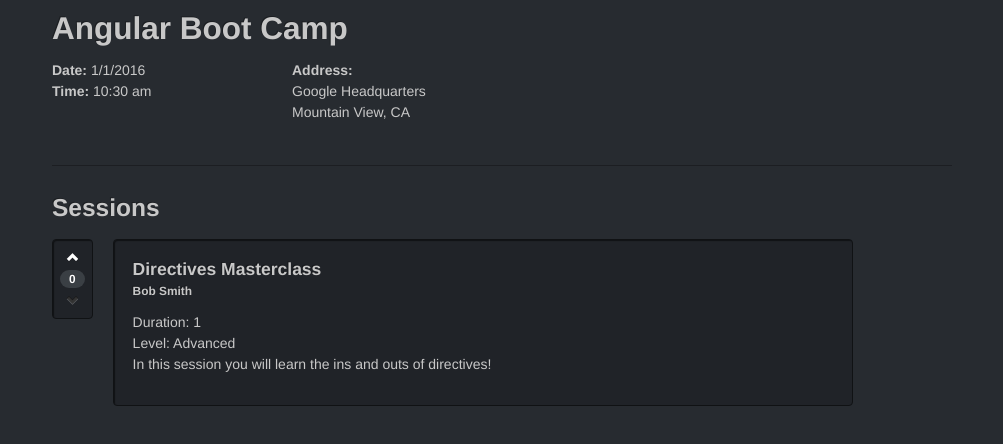
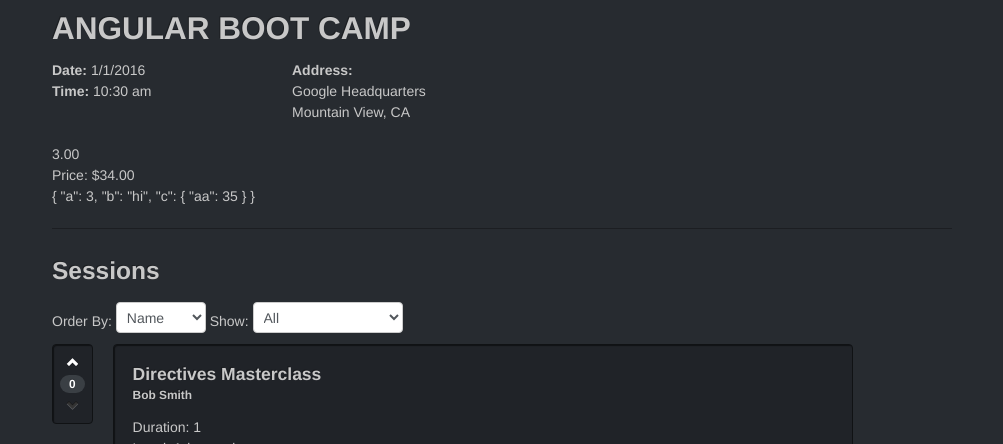
Before and after one commit to tomenden/learningAngular, a website: page app/EventDetails.html in a window 1280 px wide. Shown: the part 299-743 px from the top of the page, without its empty margins (138-1141 px from the left). Drawn offline with Linux system fonts and the light colour scheme.

Commit message:
built-in filters

```diff
--- a/app/EventDetails.html
+++ b/app/EventDetails.html
@@ -17,9 +17,10 @@
     </div>
     <div ng-controller="EventController" style="padding-left: 20px; padding-right: 20px">
         <img ng-src="{{event.imageUrl}}" alt="{{event.name}}"/>
+
         <div class="row">
             <div class="spann11">
-                <h2>{{event.name}}</h2>
+                <h2>{{event.name | uppercase}}</h2>
             </div>
         </div>
 
@@ -38,11 +39,28 @@
             </div>
         </div>
 
+        <div>{{3 | number:2}}</div>
+        <div>Price: {{34 | currency}}</div>
+        <div>{{ {a:3, b:'hi', c:{aa:35} } | json}}</div>
         <hr/>
 
         <h3>Sessions</h3>
+        Order By:
+        <select ng-model="sortorder" class="input-small">
+            <option selected value="name">Name</option>
+            <option value="-upVoteCount">Votes</option>
+        </select>
+        Show:
+        <select ng-model="query.level" class="input-medium">
+            <option selected value="">All</option>
+            <option value="introductory">Introductory</option>
+            <option value="intermediate">Intermediate</option>
+            <option value="advanced">Advanced</option>
+        </select>
+
+
         <ul class="thumbnails">
-            <li ng-repeat="session in event.sessions">
+            <li ng-repeat="session in event.sessions | orderBy: sortorder | limitTo:3 | filter:query">
                 <div class="row session">
                     <div class="span0 well votingWidget">
                         <div class="votingButton" ng-click="upVoteSession(session)">
--- a/app/js/controllers/EventController.js
+++ b/app/js/controllers/EventController.js
@@ -3,6 +3,7 @@
 eventsApp.controller('EventController',
     function EventController($scope) {
 
+        $scope.sortorder = 'name';
         $scope.event = {
             name: 'Angular Boot Camp',
             date: '1/1/2016',
```
